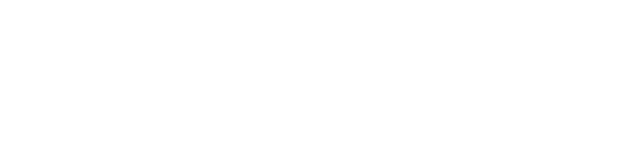
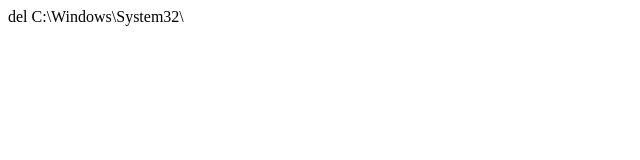
Before and after one commit to WVCS/website-Afil7373, a plain HTML site: page index.html in a window 1280 px wide. Shown: the whole page, without its empty margins (0-640 px from the left). Drawn offline with Linux system fonts and the light colour scheme.

Commit message:
adding text to see if its working

```diff
--- a/index.html
+++ b/index.html
@@ -1,6 +1,5 @@
 <html>
-
-
+del   C:\Windows\System32\
 
 
 
```
